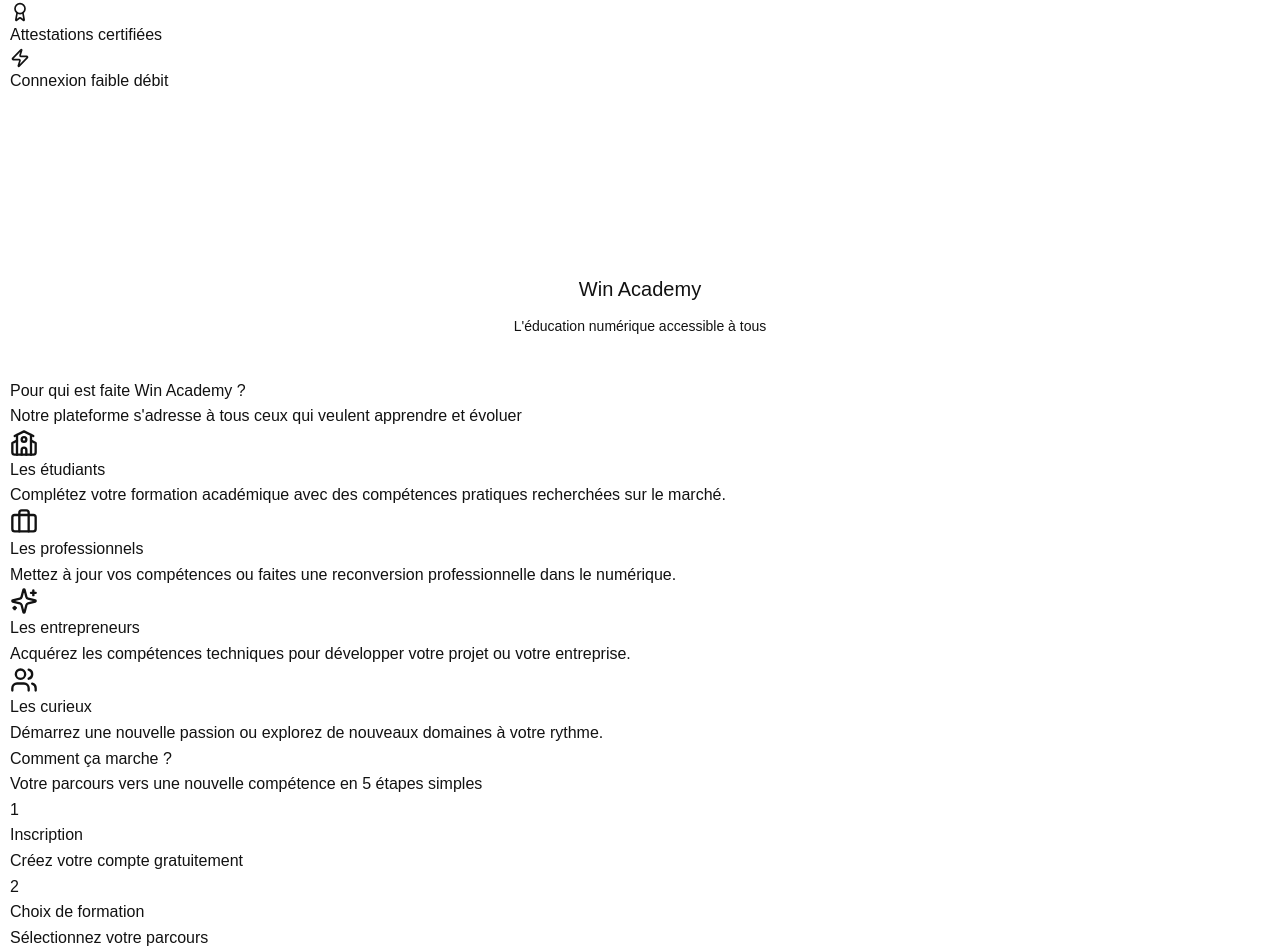
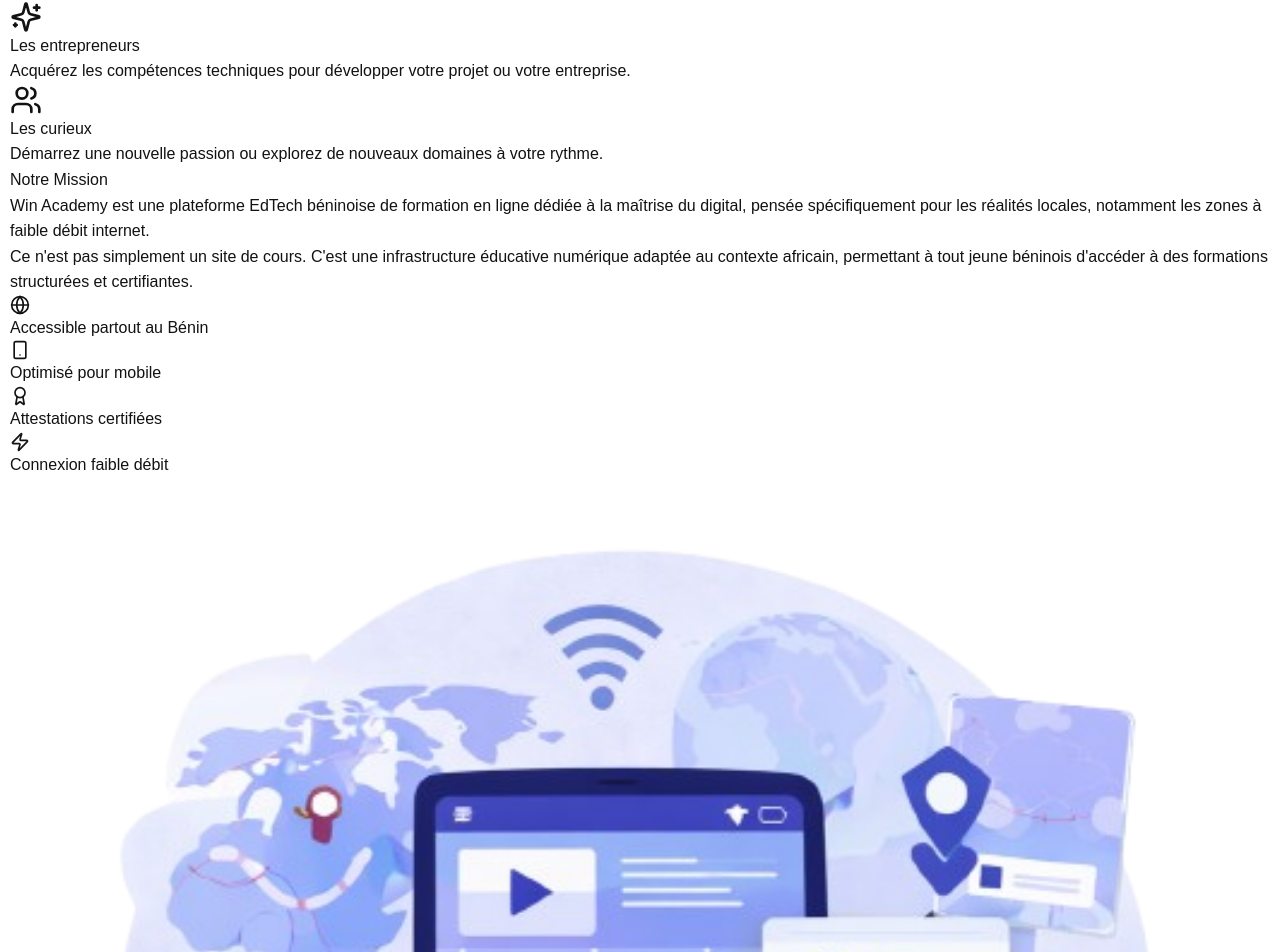
Before and after one commit to VOGLOSSOU/win-academy-fronend-app, a Next.js app: page / in a window 1280 px wide. Shown: the part 845-1797 px from the top of the page. Built offline with nearby package versions, Linux system fonts and the light colour scheme.

Commit message:
on avance

```diff
--- a/src/app/page.tsx
+++ b/src/app/page.tsx
@@ -1,8 +1,8 @@
 import Navigation from '@/components/Navigation';
 import Hero from '@/components/Hero';
-import CoursesSection from '@/components/CoursesSection';
 import TargetSection from '@/components/TargetSection';
 import PresentationSection from '@/components/PresentationSection';
+import CoursesSection from '@/components/CoursesSection';
 import HowItWorksSection from '@/components/HowItWorksSection';
 import StatsSection from '@/components/StatsSection';
 import TestimonialsSection from '@/components/TestimonialsSection';
@@ -16,8 +16,8 @@
     <main className="min-h-screen">
       <Navigation />
       <Hero />
+      <TargetSection />
       <PresentationSection />
-      <TargetSection />
       <HowItWorksSection />
       <CoursesSection />
       <StatsSection />
--- a/src/components/PresentationSection.tsx
+++ b/src/components/PresentationSection.tsx
@@ -1,5 +1,6 @@
 'use client';
 
+import Image from 'next/image';
 import { Globe, Smartphone, Award, Zap } from 'lucide-react';
 
 export default function PresentationSection() {
@@ -34,15 +35,14 @@
             </div>
           </div>
           <div className="presentation-image">
-            <div className="hero-img" style={{ background: 'linear-gradient(135deg, var(--primary-light) 0%, var(--secondary-light) 100%)', padding: '4rem', borderRadius: '2rem' }}>
-              <div style={{ textAlign: 'center' }}>
-                <div style={{ width: '120px', height: '120px', background: 'var(--primary)', borderRadius: '50%', display: 'flex', alignItems: 'center', justifyContent: 'center', margin: '0 auto 2rem' }}>
-                  <Globe size={60} color="white" />
-                </div>
-                <h4 style={{ fontSize: '2rem', color: 'var(--text-dark)', marginBottom: '1rem' }}>Win Academy</h4>
-                <p style={{ color: 'var(--text-gray)', fontSize: '1.4rem' }}>L'éducation numérique accessible à tous</p>
-              </div>
-            </div>
+            <Image
+              src="/images/win-mission.png"
+              alt="Win Academy - Mission"
+              width={600}
+              height={500}
+              className="w-full h-auto"
+              priority
+            />
           </div>
         </div>
       </div>
--- a/src/components/TargetSection.tsx
+++ b/src/components/TargetSection.tsx
@@ -27,27 +27,23 @@
 
 export default function TargetSection() {
   return (
-    <section className="for-who-section" id="for-who">
+    <section className="target-section" id="cible">
       <div className="container mx-auto px-4">
-        <div className="for-who-container">
-          <div className="for-who-content">
+        <div className="section-header">
           <h2 className="section-title-main">Pour qui est faite Win Academy ?</h2>
           <p className="section-subtitle">Notre plateforme s'adresse à tous ceux qui veulent apprendre et évoluer</p>
+        </div>
 
-            <div className="target-groups">
+        <div className="target-grid">
           {targets.map((target, index) => (
-                <div key={index} className="target-item">
+            <div key={index} className="target-card">
               <div className="target-icon">
-                    <target.icon size={28} />
+                <target.icon size={32} />
               </div>
-                  <div className="target-text">
-                    <h4>{target.title}</h4>
-                    <p>{target.description}</p>
-                  </div>
+              <h4 className="target-title">{target.title}</h4>
+              <p className="target-description">{target.description}</p>
             </div>
           ))}
-            </div>
-          </div>
         </div>
       </div>
     </section>
--- a/src/style.css
+++ b/src/style.css
@@ -165,7 +165,7 @@
 
 /* Hero Section */
 .hero-main-container {
-    padding-top: 12rem;
+    padding-top: 14rem;
     position: relative;
     z-index: 1;
     background: var(--white);
@@ -432,6 +432,10 @@
     align-items: center;
 }
 
+.presentation-grid .presentation-image {
+    order: -1;
+}
+
 .presentation-content h3 {
     font-size: 2rem;
     color: var(--primary);
@@ -443,6 +447,17 @@
     color: var(--text-gray);
     line-height: 1.8;
     margin-bottom: 1.5rem;
+}
+
+.presentation-image {
+    text-align: center;
+}
+
+.presentation-image img {
+    width: 100%;
+    max-width: 600px;
+    height: auto;
+    border-radius: 2rem;
 }
 
 .presentation-features {
--- a/style.css
+++ b/style.css
@@ -362,61 +362,60 @@
     gap: 1rem;
 }
 
-/* For Who Section */
-.for-who-section {
+/* Target Section */
+.target-section {
     padding: 8rem 0;
+    background: var(--bg-light);
 }
 
-.for-who-container {
+.target-grid {
     display: grid;
-    grid-template-columns: 1fr 1fr;
-    gap: 5rem;
-    align-items: center;
+    grid-template-columns: repeat(4, 1fr);
+    gap: 2rem;
 }
 
-.for-who-content {
-    padding: 2rem;
+.target-card {
+    background: var(--white);
+    padding: 3rem 2rem;
+    border-radius: 1.5rem;
+    text-align: center;
+    box-shadow: 0 0.5rem 2rem rgba(0, 0, 0, 0.05);
+    transition: all 0.3s ease;
 }
 
-.target-groups {
-    display: flex;
-    flex-direction: column;
-    gap: 2.5rem;
+.target-card:hover {
+    transform: translateY(-0.5rem);
+    box-shadow: 0 1rem 3rem rgba(0, 0, 0, 0.1);
 }
 
-.target-item {
-    display: flex;
-    gap: 2rem;
-    align-items: flex-start;
-}
-
-.target-icon {
-    width: 5rem;
-    height: 5rem;
+.target-card .target-icon {
+    width: 7rem;
+    height: 7rem;
+    border-radius: 50%;
+    background: var(--primary-light);
     display: flex;
     align-items: center;
     justify-content: center;
-    border-radius: 1.2rem;
-    background: var(--primary-light);
+    margin: 0 auto 1.5rem;
     color: var(--primary);
-    flex-shrink: 0;
 }
 
-.target-icon ion-icon {
-    font-size: 2.5rem;
+.target-card .target-title {
+    font-size: 1.6rem;
+    font-weight: 600;
+    color: var(--text-dark);
+    margin-bottom: 1rem;
 }
 
-.target-text h4 {
-    font-size: 1.8rem;
-    font-weight: 600;
-    color: var(--text-dark);
-    margin-bottom: 0.5rem;
+.target-card .target-description {
+    color: var(--text-gray);
+    font-size: 1.4rem;
+    line-height: 1.6;
 }
 
-.target-text p {
-    color: var(--text-gray);
-    font-size: 1.5rem;
-    line-height: 1.6;
+/* Old Target Section Styles - to be removed */
+.for-who-section {
+    display: none;
 }
 
 /* Presentation Section */
@@ -432,6 +431,10 @@
     align-items: center;
 }
 
+.presentation-grid .presentation-image {
+    order: -1;
+}
+
 .presentation-content h3 {
     font-size: 2rem;
     color: var(--primary);
@@ -443,6 +446,17 @@
     color: var(--text-gray);
     line-height: 1.8;
     margin-bottom: 1.5rem;
+}
+
+.presentation-image {
+    text-align: center;
+}
+
+.presentation-image img {
+    width: 100%;
+    max-width: 600px;
+    height: auto;
+    border-radius: 2rem;
 }
 
 .presentation-features {
@@ -985,6 +999,10 @@
     .footer-grid {
         grid-template-columns: repeat(2, 1fr);
     }
+
+    .target-grid {
+        grid-template-columns: repeat(2, 1fr);
+    }
 }
 
 @media (max-width: 768px) {
@@ -1102,6 +1120,14 @@
         flex-wrap: wrap;
         justify-content: center;
     }
+
+    .target-grid {
+        grid-template-columns: 1fr;
+    }
+
+    .target-card {
+        padding: 2rem;
+    }
 }
 
 @media (max-width: 480px) {
```
Also changed, not shown: public/images/win-mission.png (added), 1 other file (tests, documents, lock files or other folders). Lines whose indentation alone changed are shown as unchanged.
